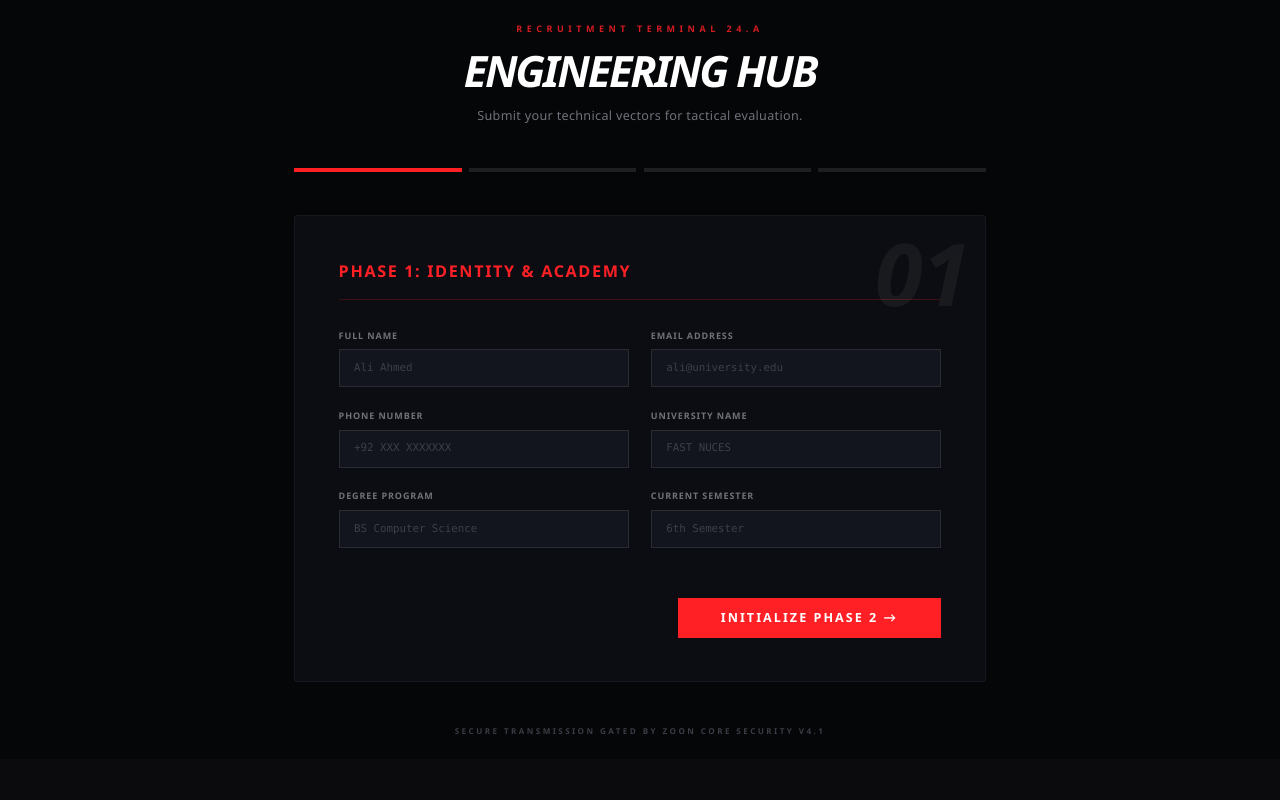
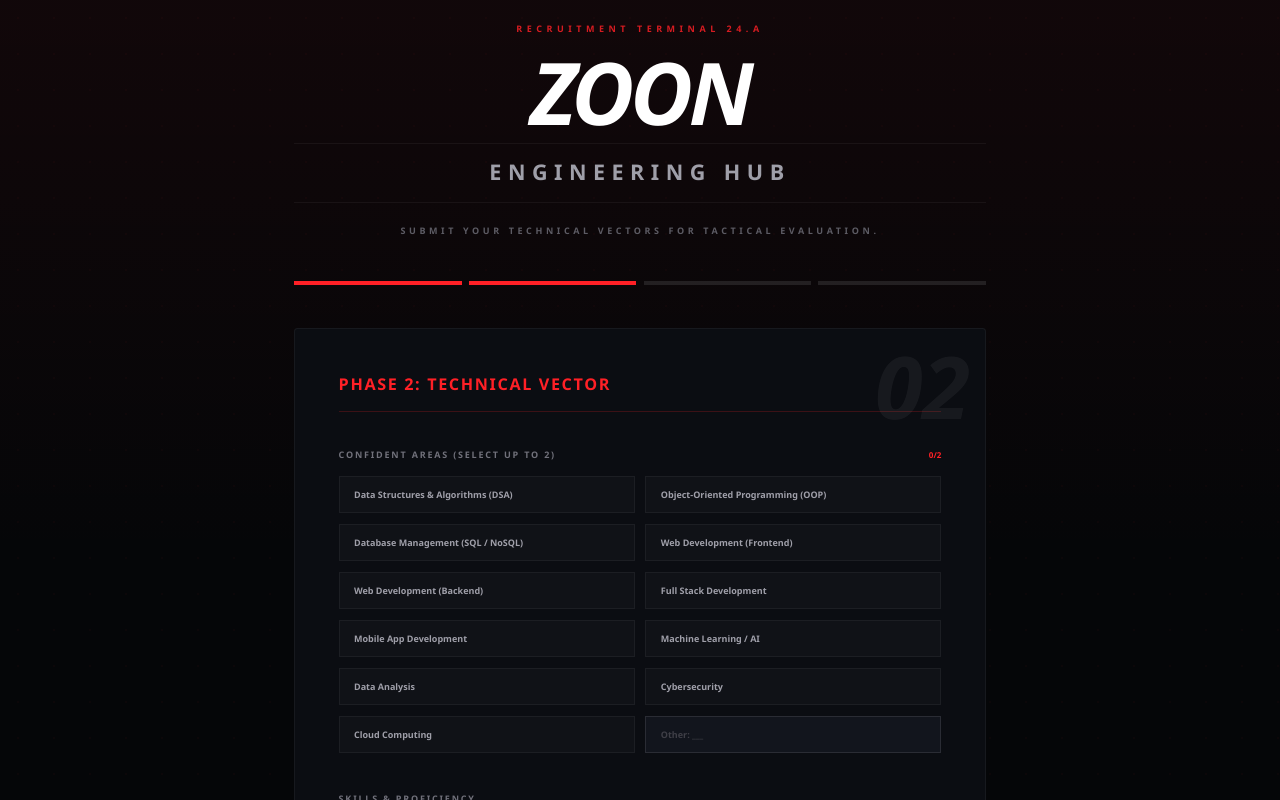
Before and after one commit to zoonfeedback-lab/zoon_management_software_frontend, a Next.js app: page /apply/internship in a window 1280 px wide. Both pictures are taken after a click on the button "INITIALIZE PHASE 2 →". Shown: the top 800 px of the page. Built offline with nearby package versions, Linux system fonts and the light colour scheme.

Commit message:
fix{Intersnhip}: The Internship form is implemented

```diff
--- a/app/apply/internship/page.client.tsx
+++ b/app/apply/internship/page.client.tsx
@@ -6,23 +6,27 @@ import { api } from "@/lib/api";
 import { PrimaryButton, GhostButton, Loader } from "@/components/ui";
 
 const CONFIDENT_AREAS_OPTIONS = [
+  "Data Structures & Algorithms (DSA)",
+  "Object-Oriented Programming (OOP)",
+  "Database Management (SQL / NoSQL)",
   "Web Development (Frontend)",
   "Web Development (Backend)",
   "Full Stack Development",
   "Mobile App Development",
-  "UI/UX Design",
-  "DevOps & Cloud",
-  "AI / Machine Learning",
-  "Data Science"
+  "Machine Learning / AI",
+  "Data Analysis",
+  "Cybersecurity",
+  "Cloud Computing"
 ];
 
 const TOOLS_OPTIONS = [
+  "Microsoft Excel",
+  "Power BI / Tableau",
+  "Figma / Adobe XD",
+  "Canva",
   "VS Code / Visual Studio",
   "Git / GitHub",
-  "Figma / Adobe XD",
-  "Postman / Insomnia",
-  "Docker / Kubernetes",
-  "Jira / Trello"
+  "CRM Tools (if any)"
 ];
 
 export default function InternshipApplicationClient() {
@@ -45,6 +49,9 @@ export default function InternshipApplicationClient() {
     projects: [{ title: "", role: "", technologies: "", link: "" }],
     problemSolvingAnswer: ""
   });
+
+  const [otherArea, setOtherArea] = useState("");
+  const [otherTool, setOtherTool] = useState("");
 
   const updateField = (field: string, value: any) => {
     setFormData(prev => ({ ...prev, [field]: value }));
@@ -69,6 +76,10 @@ export default function InternshipApplicationClient() {
     if (current.includes(area)) {
       updateField('confidentAreas', current.filter(a => a !== area));
     } else {
+      if (current.length >= 2) {
+        alert("You can only select up to 2 confident areas.");
+        return;
+      }
       updateField('confidentAreas', [...current, area]);
     }
   };
@@ -103,13 +114,18 @@ export default function InternshipApplicationClient() {
   const prevStep = () => setStep(s => s - 1);
 
   return (
-    <div className="min-h-screen bg-[#050608] text-white flex flex-col items-center justify-center p-6 selection:bg-brand/30">
-      <div className="w-full max-w-3xl">
+    <div className="min-h-screen bg-[#050608] text-white flex flex-col items-center justify-center p-6 selection:bg-brand/30 relative overflow-hidden">
+      {/* Tactical Background Grid */}
+      <div className="absolute inset-0 opacity-[0.03] pointer-events-none" style={{ backgroundImage: 'radial-gradient(circle, #ff2026 1px, transparent 1px)', backgroundSize: '40px 40px' }} />
+      <div className="absolute inset-0 bg-gradient-to-b from-brand/5 via-transparent to-transparent pointer-events-none" />
+
+      <div className="w-full max-w-3xl relative z-10">
         {/* Header */}
         <header className="mb-12 text-center">
            <div className="text-[10px] font-black uppercase tracking-[0.5em] text-brand mb-4 animate-pulse">Recruitment Terminal 24.A</div>
-           <h1 className="text-4xl md:text-5xl font-black italic tracking-tighter uppercase mb-4">Engineering Hub</h1>
-           <p className="text-zinc-500 text-sm font-medium tracking-wide">Submit your technical vectors for tactical evaluation.</p>
+           <h1 className="text-7xl md:text-8xl font-black italic tracking-tighter uppercase mb-2 text-white leading-none">ZOON</h1>
+           <h2 className="text-xl md:text-2xl font-black tracking-[0.3em] uppercase text-zinc-400 mb-6 border-y border-white/5 py-4">Engineering Hub</h2>
+           <p className="text-zinc-500 text-[10px] font-black uppercase tracking-[0.4em] opacity-80">Submit your technical vectors for tactical evaluation.</p>
         </header>
 
         {/* Progress HUD */}
@@ -147,20 +163,57 @@ export default function InternshipApplicationClient() {
                 <h2 className="text-lg font-black uppercase tracking-widest text-brand border-b border-brand/20 pb-4">Phase 2: Technical Vector</h2>
 
                 <div className="space-y-4">
-                   <label className="text-[10px] font-black uppercase tracking-[0.2em] text-zinc-500">Confident Areas</label>
+                   <div className="flex justify-between items-center">
+                     <label className="text-[10px] font-black uppercase tracking-[0.2em] text-zinc-500">Confident Areas (Select up to 2)</label>
+                     <span className="text-[9px] font-bold text-brand">{formData.confidentAreas.length}/2</span>
+                   </div>
                    <div className="grid grid-cols-2 gap-3">
                       {CONFIDENT_AREAS_OPTIONS.map(area => (
                          <button
                            key={area}
                            onClick={() => toggleArea(area)}
-                           className={`px-4 py-3 text-[10px] font-bold text-left border transition-all ${
-                             formData.confidentAreas.includes(area) ? 'border-brand bg-brand/10 text-brand' : 'border-white/5 bg-white/[0.02] text-zinc-400'
+                           className={`px-4 py-3 text-[10px] font-bold text-left border transition-all hover:border-brand/50 hover:bg-brand/5 ${
+                             formData.confidentAreas.includes(area) ? 'border-brand bg-brand/10 text-brand shadow-[0_0_10px_rgba(255,32,38,0.2)]' : 'border-white/5 bg-white/[0.02] text-zinc-400'
                            }`}
                          >
                            {area}
                          </button>
                       ))}
+                      <div className="flex gap-2">
+                         <input
+                           type="text"
+                           placeholder="Other: ___"
+                           value={otherArea}
+                           onChange={e => setOtherArea(e.target.value)}
+                           onBlur={() => {
+                             if (otherArea && !formData.confidentAreas.includes(otherArea)) {
+                               toggleArea(otherArea);
+                               setOtherArea("");
+                             }
+                           }}
+                           onKeyDown={e => {
+                             if (e.key === 'Enter') {
+                               e.preventDefault();
+                               if (otherArea && !formData.confidentAreas.includes(otherArea)) {
+                                 toggleArea(otherArea);
+                                 setOtherArea("");
+                               }
+                             }
+                           }}
+                           className="w-full bg-[#12151d] border border-white/10 px-4 py-3 text-[10px] font-bold text-white outline-none transition-all focus:border-brand focus:ring-1 focus:ring-brand/50 placeholder:text-zinc-700"
+                         />
+                      </div>
                    </div>
+                   {/* Display custom selected areas */}
+                   {formData.confidentAreas.filter(a => !CONFIDENT_AREAS_OPTIONS.includes(a)).length > 0 && (
+                     <div className="flex gap-2 flex-wrap mt-2">
+                       {formData.confidentAreas.filter(a => !CONFIDENT_AREAS_OPTIONS.includes(a)).map(a => (
+                         <span key={a} onClick={() => toggleArea(a)} className="cursor-pointer px-3 py-1 bg-brand/10 text-brand border border-brand/30 text-[9px] font-bold tracking-widest uppercase flex items-center gap-2">
+                           {a} <span className="text-[#ff2026] hover:text-white">×</span>
+                         </span>
+                       ))}
+                     </div>
+                   )}
                 </div>
 
                 <div className="space-y-6">
@@ -175,7 +228,7 @@ export default function InternshipApplicationClient() {
                              newSkills[i].skillName = e.target.value;
                              updateField('skills', newSkills);
                            }}
-                           className="bg-[#12151d] border border-white/10 px-4 py-3 text-xs font-mono text-white outline-none focus:border-brand"
+                           className="bg-[#12151d] border border-white/10 px-4 py-3 text-xs font-mono text-white outline-none transition-all focus:border-brand focus:ring-1 focus:ring-brand/50 placeholder:text-zinc-700"
                          />
                          <select
                            value={skill.proficiency}
@@ -184,7 +237,7 @@ export default function InternshipApplicationClient() {
                              newSkills[i].proficiency = e.target.value;
                              updateField('skills', newSkills);
                            }}
-                           className="bg-[#12151d] border border-white/10 px-4 py-3 text-xs font-mono text-white outline-none focus:border-brand"
+                           className="bg-[#12151d] border border-white/10 px-4 py-3 text-xs font-mono text-white outline-none transition-all focus:border-brand focus:ring-1 focus:ring-brand/50"
                          >
                             <option value="BEGINNER">BEGINNER</option>
                             <option value="INTERMEDIATE">INTERMEDIATE</option>
@@ -208,20 +261,54 @@ export default function InternshipApplicationClient() {
                 <h2 className="text-lg font-black uppercase tracking-widest text-brand border-b border-brand/20 pb-4">Phase 3: Toolkit & Missions</h2>
 
                 <div className="space-y-4">
-                   <label className="text-[10px] font-black uppercase tracking-[0.2em] text-zinc-500">Tools Used</label>
+                   <label className="text-[10px] font-black uppercase tracking-[0.2em] text-zinc-500">Tools Used (Select all that apply)</label>
                    <div className="grid grid-cols-3 gap-3">
                       {TOOLS_OPTIONS.map(tool => (
                          <button
                            key={tool}
                            onClick={() => toggleTool(tool)}
-                           className={`px-4 py-3 text-[10px] font-bold text-left border transition-all ${
-                             formData.toolsUsed.includes(tool) ? 'border-brand bg-brand/10 text-brand' : 'border-white/5 bg-white/[0.02] text-zinc-400'
+                           className={`px-4 py-3 text-[10px] font-bold text-left border transition-all hover:border-brand/50 hover:bg-brand/5 ${
+                             formData.toolsUsed.includes(tool) ? 'border-brand bg-brand/10 text-brand shadow-[0_0_10px_rgba(255,32,38,0.2)]' : 'border-white/5 bg-white/[0.02] text-zinc-400'
                            }`}
                          >
                            {tool}
                          </button>
                       ))}
+                      <div className="flex gap-2 col-span-3 md:col-span-1">
+                         <input
+                           type="text"
+                           placeholder="Others: ___"
+                           value={otherTool}
+                           onChange={e => setOtherTool(e.target.value)}
+                           onBlur={() => {
+                             if (otherTool && !formData.toolsUsed.includes(otherTool)) {
+                               toggleTool(otherTool);
+                               setOtherTool("");
+                             }
+                           }}
+                           onKeyDown={e => {
+                             if (e.key === 'Enter') {
+                               e.preventDefault();
+                               if (otherTool && !formData.toolsUsed.includes(otherTool)) {
+                                 toggleTool(otherTool);
+                                 setOtherTool("");
+                               }
+                             }
+                           }}
+                           className="w-full bg-[#12151d] border border-white/10 px-4 py-3 text-[10px] font-bold text-white outline-none transition-all focus:border-brand focus:ring-1 focus:ring-brand/50 placeholder:text-zinc-700"
+                         />
+                      </div>
                    </div>
+                   {/* Display custom selected tools */}
+                   {formData.toolsUsed.filter(t => !TOOLS_OPTIONS.includes(t)).length > 0 && (
+                     <div className="flex gap-2 flex-wrap mt-2">
+                       {formData.toolsUsed.filter(t => !TOOLS_OPTIONS.includes(t)).map(t => (
+                         <span key={t} onClick={() => toggleTool(t)} className="cursor-pointer px-3 py-1 bg-brand/10 text-brand border border-brand/30 text-[9px] font-bold tracking-widest uppercase flex items-center gap-2">
+                           {t} <span className="text-[#ff2026] hover:text-white">×</span>
+                         </span>
+                       ))}
+                     </div>
+                   )}
                 </div>
 
                 <div className="grid gap-6">
@@ -231,7 +318,7 @@ export default function InternshipApplicationClient() {
                       <textarea
                         value={formData.mostConfidentToolReason}
                         onChange={e => updateField('mostConfidentToolReason', e.target.value)}
-                        className="bg-[#12151d] border border-white/10 px-4 py-3 text-xs font-medium text-white outline-none focus:border-brand h-24 resize-none"
+                        className="bg-[#12151d] border border-white/10 px-4 py-3 text-xs font-medium text-white outline-none transition-all focus:border-brand focus:ring-1 focus:ring-brand/50 h-24 resize-none placeholder:text-zinc-700"
                         placeholder="Explain your expertise..."
                       />
                    </div>
@@ -240,13 +327,17 @@ export default function InternshipApplicationClient() {
                 <div className="space-y-6">
                    <div className="flex justify-between items-center">
                       <label className="text-[10px] font-black uppercase tracking-widest text-zinc-500">Project Portfolio</label>
-                      <label className="flex items-center gap-2 cursor-pointer">
-                         <span className="text-[9px] font-bold text-zinc-600">HAS PROJECTS</span>
-                         <input type="checkbox" checked={formData.hasProjects} onChange={e => updateField('hasProjects', e.target.checked)} className="accent-brand" />
+                      <label className="flex items-center gap-3 cursor-pointer group hover:bg-white/[0.03] px-3 py-1.5 rounded transition-colors">
+                         <span className="text-[9px] font-bold text-zinc-500 group-hover:text-white transition-colors">HAS PROJECTS</span>
+                         <div className={`w-8 h-4 rounded-full p-0.5 transition-colors ${formData.hasProjects ? 'bg-brand' : 'bg-zinc-800'}`}>
+                            <div className={`w-3 h-3 rounded-full bg-white transition-transform ${formData.hasProjects ? 'translate-x-4 shadow-[0_0_5px_rgba(255,255,255,0.8)]' : 'translate-x-0'}`} />
+                         </div>
+                         <input type="checkbox" checked={formData.hasProjects} onChange={e => updateField('hasProjects', e.target.checked)} className="hidden" />
                       </label>
                    </div>
                    {formData.hasProjects && formData.projects.map((proj, i) => (
-                      <div key={i} className="p-6 border border-white/5 bg-white/[0.01] grid gap-4">
+                      <div key={i} className="p-6 border border-white/5 bg-white/[0.01] grid gap-4 hover:border-brand/30 transition-colors relative group">
+                         <div className="absolute top-0 left-0 w-1 h-full bg-transparent group-hover:bg-brand transition-colors" />
                          <InputField label="Project Title" value={proj.title} onChange={v => {
                             const newP = [...formData.projects]; newP[i].title = v; updateField('projects', newP);
                          }} placeholder="e.g. E-Commerce Platform" />
@@ -278,15 +369,16 @@ export default function InternshipApplicationClient() {
                 <h2 className="text-lg font-black uppercase tracking-widest text-brand border-b border-brand/20 pb-4">Phase 4: Cognitive Logic</h2>
 
                 <div className="space-y-4">
-                   <div className="bg-brand/5 border border-brand/20 p-6 rounded-sm">
-                      <p className="text-xs font-medium text-zinc-300 leading-relaxed italic">
+                   <div className="bg-brand/5 border border-brand/20 p-6 rounded-sm shadow-[0_0_15px_rgba(255,32,38,0.05)] relative overflow-hidden">
+                      <div className="absolute left-0 top-0 w-1 h-full bg-brand" />
+                      <p className="text-xs font-medium text-zinc-300 leading-relaxed italic relative z-10">
                         "During your development history, describe a complex technical blockade you encountered and the specific algorithmic or architectural logic you deployed to neutralize it."
                       </p>
                    </div>
                    <textarea
                      value={formData.problemSolvingAnswer}
                      onChange={e => updateField('problemSolvingAnswer', e.target.value)}
-                     className="bg-[#12151d] border border-white/10 px-4 py-8 text-sm font-medium text-white outline-none focus:border-brand h-64 resize-none leading-relaxed"
+                     className="bg-[#12151d] border border-white/10 px-6 py-8 text-sm font-medium text-white outline-none transition-all focus:border-brand focus:ring-1 focus:ring-brand/50 h-64 resize-none leading-relaxed placeholder:text-zinc-700"
                      placeholder="Deploy your analysis here..."
                    />
                 </div>
@@ -319,7 +411,7 @@ function InputField({ label, type = "text", value, onChange, placeholder }: any)
          value={value}
          onChange={e => onChange(e.target.value)}
          placeholder={placeholder}
-         className="bg-[#12151d] border border-white/10 px-4 py-3 text-xs font-mono text-white outline-none transition-colors focus:border-brand placeholder:text-zinc-700"
+         className="bg-[#12151d] border border-white/10 px-4 py-3 text-xs font-mono text-white outline-none transition-all focus:border-brand focus:ring-1 focus:ring-brand/50 placeholder:text-zinc-700"
        />
     </div>
   );
--- a/components/ui.tsx
+++ b/components/ui.tsx
@@ -82,10 +82,11 @@ export function ProgressBar({ value, tone = "red" }: { value: number; tone?: "re
   );
 }
 
-export function PrimaryButton({ children, className = "" }: { children: React.ReactNode; className?: string }) {
+export function PrimaryButton({ children, className = "", ...props }: React.ButtonHTMLAttributes<HTMLButtonElement>) {
   return (
     <button
-      className={`inline-flex items-center justify-center gap-2 bg-brand px-4 py-2.5 text-xs font-bold uppercase tracking-[0.16em] text-white transition hover:bg-[#ff343a] md:px-5 md:py-3 md:text-sm ${className}`.trim()}
+      {...props}
+      className={`inline-flex items-center justify-center gap-2 bg-brand px-4 py-2.5 text-xs font-bold uppercase tracking-[0.16em] text-white transition-all duration-300 hover:bg-[#ff343a] hover:-translate-y-0.5 hover:shadow-[0_0_25px_rgba(255,32,38,0.4)] active:translate-y-0 active:scale-95 md:px-5 md:py-3 md:text-sm ${className}`.trim()}
     >
       {children}
     </button>
```
